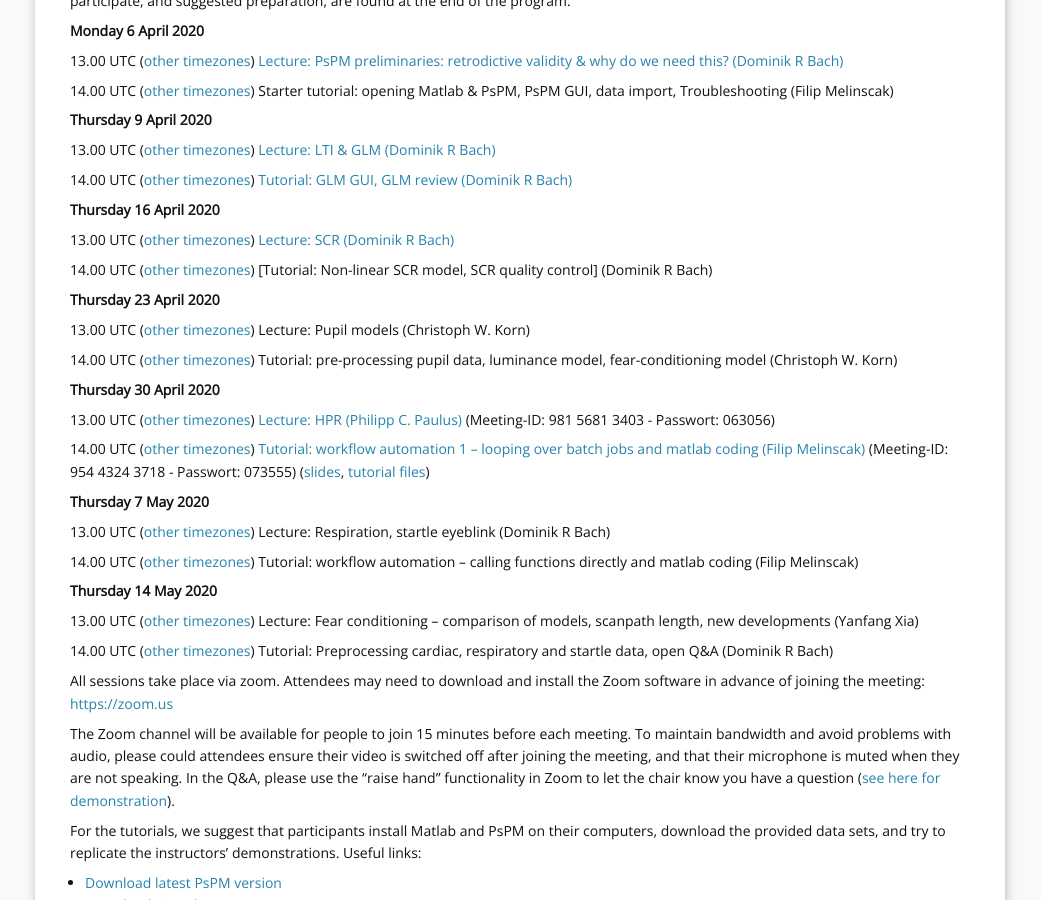
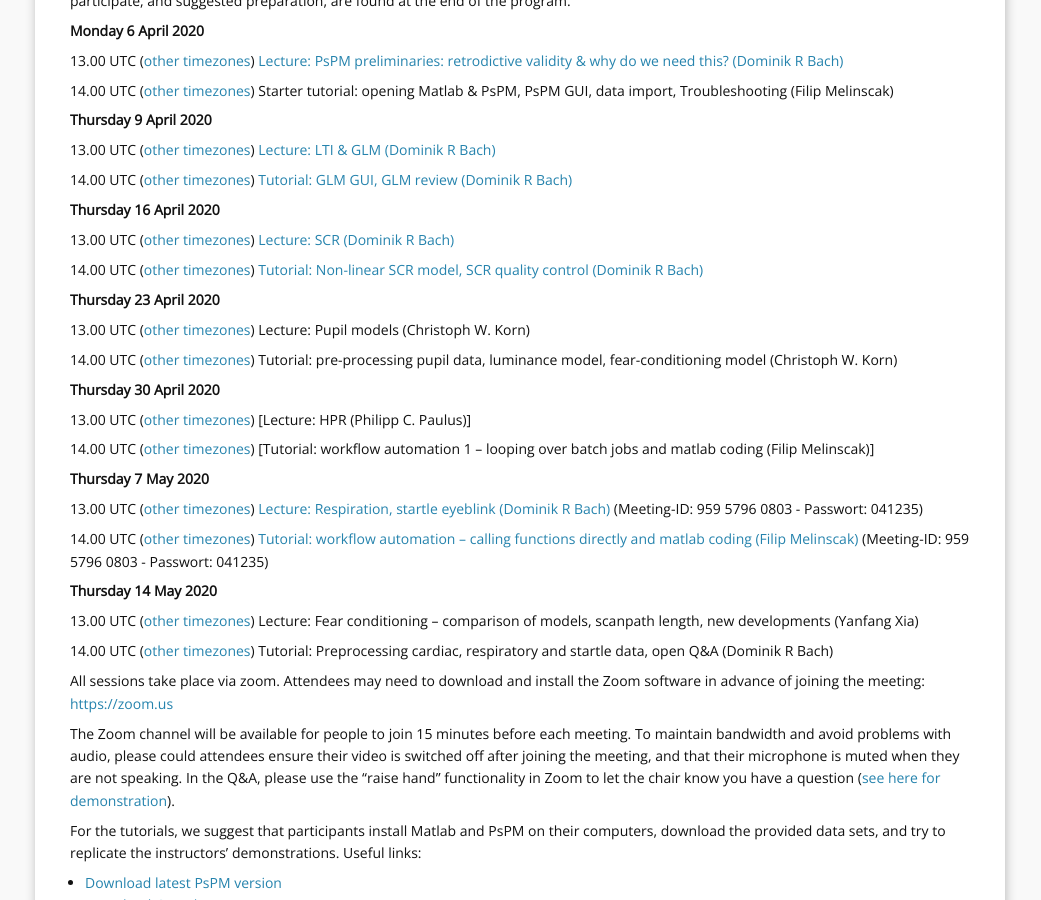
Before and after one commit to bachlab/PsPM, a Jekyll site: the page built from courses.markdown, in a window 1280 px wide and 900 px high, scrolled down 432 px. Shown: the whole window, without its empty margins (120-1161 px from the left). Built offline with Jekyll 4.4.1, drawn with Linux system fonts in a browser that asks for light colours; some of the changed text lies outside the part shown.

Commit message:
Update course links & recordings
Add tutorial 3 recording, re-format past tutorial 5, and add meeting links for session 6

```diff
--- a/courses.markdown
+++ b/courses.markdown
@@ -32,7 +32,7 @@ In the following course program, clickable links to each course day will appear
 
 13.00 UTC ([other timezones](https://www.timeanddate.com/worldclock/fixedtime.html?iso=20200416T1300)) [Lecture: SCR (Dominik R Bach)](https://tube.switch.ch/videos/6780f498)
 
-14.00 UTC ([other timezones](https://www.timeanddate.com/worldclock/fixedtime.html?iso=20200416T1400)) [Tutorial: Non-linear SCR model, SCR quality control] (Dominik R Bach)
+14.00 UTC ([other timezones](https://www.timeanddate.com/worldclock/fixedtime.html?iso=20200416T1400)) [Tutorial: Non-linear SCR model, SCR quality control (Dominik R Bach)](https://tube.switch.ch/videos/2d4c0680)
 
 **Thursday 23 April 2020**
 
@@ -42,15 +42,16 @@ In the following course program, clickable links to each course day will appear
 
 **Thursday 30 April 2020**
 
-13.00 UTC ([other timezones](https://www.timeanddate.com/worldclock/fixedtime.html?iso=20200430T1300)) [Lecture: HPR (Philipp C. Paulus)](https://uzh.zoom.us/j/98156813403?pwd=WXVuRERvQ0JUY0RZTjZ0MlJtTHJ1UT09) (Meeting-ID: 981 5681 3403 - Passwort: 063056)
+13.00 UTC ([other timezones](https://www.timeanddate.com/worldclock/fixedtime.html?iso=20200430T1300)) [Lecture: HPR (Philipp C. Paulus)]
 
-14.00 UTC ([other timezones](https://www.timeanddate.com/worldclock/fixedtime.html?iso=20200430T1400)) [Tutorial: workflow automation 1 – looping over batch jobs and matlab coding (Filip Melinscak)](https://uzh.zoom.us/j/95443243718?pwd=L1RwS25INklmMmtFVE5ZcUdjeGRZQT09) (Meeting-ID: 954 4324 3718 - Passwort: 073555) ([slides](https://docs.google.com/presentation/d/1LsaEB3MozxvxJVSfZUQdXBhJ6BjEkqLeFf_0nZiD4Zc/edit?usp=sharing), [tutorial files](https://drive.google.com/open?id=1na1wGlCaDZLreLtEi1iEj1Y5Glqd4mFP))
+
+14.00 UTC ([other timezones](https://www.timeanddate.com/worldclock/fixedtime.html?iso=20200430T1400)) [Tutorial: workflow automation 1 – looping over batch jobs and matlab coding (Filip Melinscak)]
 
 **Thursday 7 May 2020**
 
-13.00 UTC ([other timezones](https://www.timeanddate.com/worldclock/fixedtime.html?iso=20200507T1300)) Lecture: Respiration, startle eyeblink (Dominik R Bach)
+13.00 UTC ([other timezones](https://www.timeanddate.com/worldclock/fixedtime.html?iso=20200507T1300)) [Lecture: Respiration, startle eyeblink (Dominik R Bach)](https://uzh.zoom.us/j/95957960803?pwd=QVI0NzBxSUgyUXhURGoxbHdWQTRWZz09) (Meeting-ID: 959 5796 0803 - Passwort: 041235)
 
-14.00 UTC ([other timezones](https://www.timeanddate.com/worldclock/fixedtime.html?iso=20200507T1400)) Tutorial: workflow automation – calling functions directly and matlab coding (Filip Melinscak)
+14.00 UTC ([other timezones](https://www.timeanddate.com/worldclock/fixedtime.html?iso=20200507T1400)) [Tutorial: workflow automation – calling functions directly and matlab coding (Filip Melinscak)](https://uzh.zoom.us/j/95957960803?pwd=QVI0NzBxSUgyUXhURGoxbHdWQTRWZz09) (Meeting-ID: 959 5796 0803 - Passwort: 041235)
 
 **Thursday 14 May 2020**
 
@@ -108,3 +109,11 @@ All course webcasts are hosted on our [SwitchTube channel](https://tube.switch.c
 * **Tutorial 2: GLM**
 
 <iframe width="640" height="360" src="https://tube.switch.ch/embed/0418dfa6" frameborder="0" webkitallowfullscreen mozallowfullscreen allowfullscreen></iframe>
+
+* **Tutorial 3: non-linear SCR model and artefact control **
+
+<iframe width="640" height="360" src="https://tube.switch.ch/embed/2d4c0680" frameborder="0" webkitallowfullscreen mozallowfullscreen allowfullscreen></iframe>
+
+* **Tutorial 5: Workflow automation I **
+* [Slides](https://docs.google.com/presentation/d/1LsaEB3MozxvxJVSfZUQdXBhJ6BjEkqLeFf_0nZiD4Zc/edit?usp=sharing)
+* [Tutorial files](https://drive.google.com/open?id=1na1wGlCaDZLreLtEi1iEj1Y5Glqd4mFP)
```
